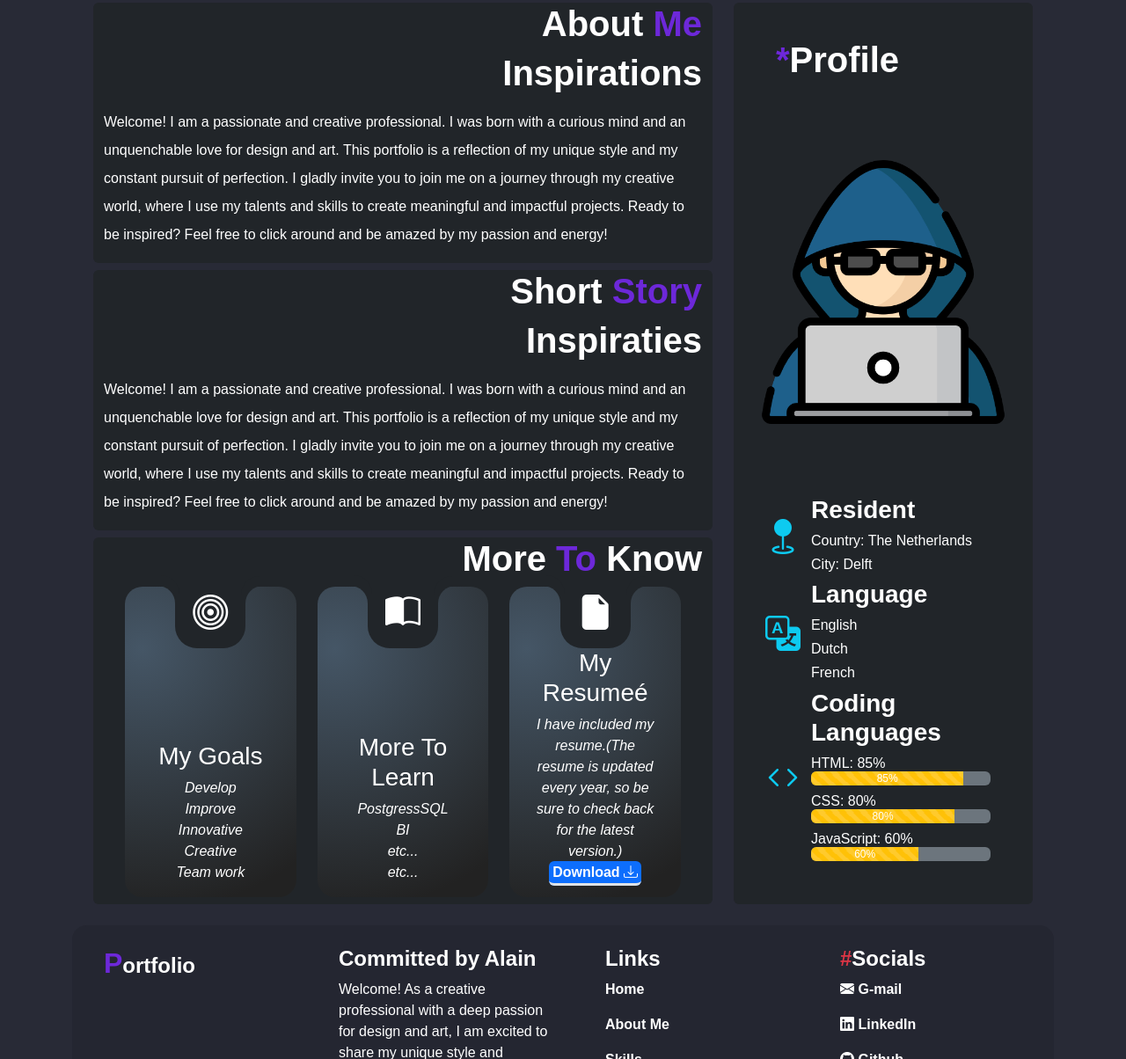
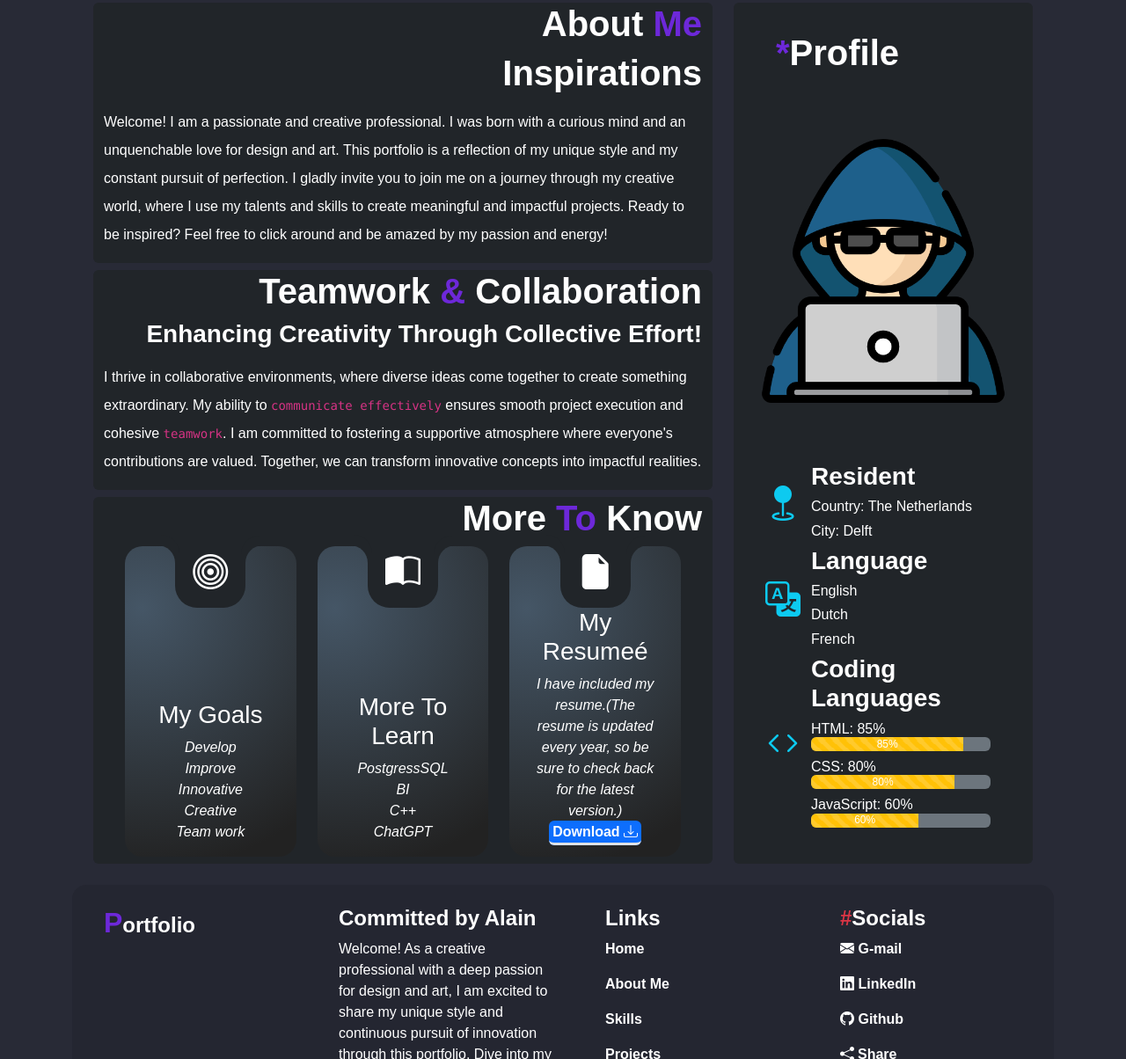
Before and after one commit to Areberohirwa/areberohirwa.github.io, a website: page public/about.html in a window 1280 px wide. Shown: the part 121-1325 px from the top of the page at 88% size. Drawn offline with nearby package versions, Linux system fonts and the light colour scheme; a web font is replaced by a local one.

Commit message:
added some complementary text to about me page

```diff
--- a/public/about.html
+++ b/public/about.html
@@ -91,14 +91,14 @@
             </div>
             <div
                 class="container-fluid bg-dark rounded d-flex justify-content-center align-items-center flex-column align-self-stretch my-2">
-                <h1 class="text-white align-self-end fw-bold">Short <span class="logo-color">Story</span> </h1>
-                <h1 class="text-white align-self-end fw-bold mb-3">Inspiraties</h1>
-                <p class="text-white lh-lg fw-medium">Welcome! I am a passionate and creative professional. I was born
-                    with a curious mind and an
-                    unquenchable love for design and art. This portfolio is a reflection of my unique style and my
-                    constant pursuit of perfection. I gladly invite you to join me on a journey through my creative
-                    world, where I use my talents and skills to create meaningful and impactful projects. Ready to be
-                    inspired? Feel free to click around and be amazed by my passion and energy!</p>
+                <h1 class="text-white align-self-end fw-bold">Teamwork <span class="logo-color">&</span> Collaboration
+                </h1>
+                <h1 class="text-white align-self-end fw-bold mb-3 fs-3">Enhancing Creativity Through Collective Effort!</h1>
+                <p class="text-white lh-lg fw-medium">I thrive in collaborative environments, where diverse ideas come
+                    together to create something extraordinary. My ability to <code>communicate effectively</code> ensures smooth
+                    project execution and cohesive <code>teamwork</code>. I am committed to fostering a supportive atmosphere where
+                    everyone's contributions are valued. Together, we can transform innovative concepts into impactful
+                    realities.</p>
             </div>
             <div
                 class="container-fluid bg-dark rounded d-flex justify-content-center align-items-center flex-column align-self-stretch pb-2">
@@ -130,8 +130,8 @@
                                 <h3 class="text-white">More To Learn</h3>
                                 <p class="text-white fw-medium fst-italic p-0 m-0">PostgressSQL</p>
                                 <p class="text-white fw-medium fst-italic p-0 m-0">BI</p>
-                                <p class="text-white fw-medium fst-italic p-0 m-0">etc...</p>
-                                <p class="text-white fw-medium fst-italic p-0 m-0">etc...</p>
+                                <p class="text-white fw-medium fst-italic p-0 m-0">C++</p>
+                                <p class="text-white fw-medium fst-italic p-0 m-0">ChatGPT</p>
                             </div>
                         </div>
                     </div>
```
Also changed, not shown: public/JS/index.js (+0 -7 lines), public/index.html (+4 -4 lines), public/img/database.png (added), public/img/nodejs.png (added).
